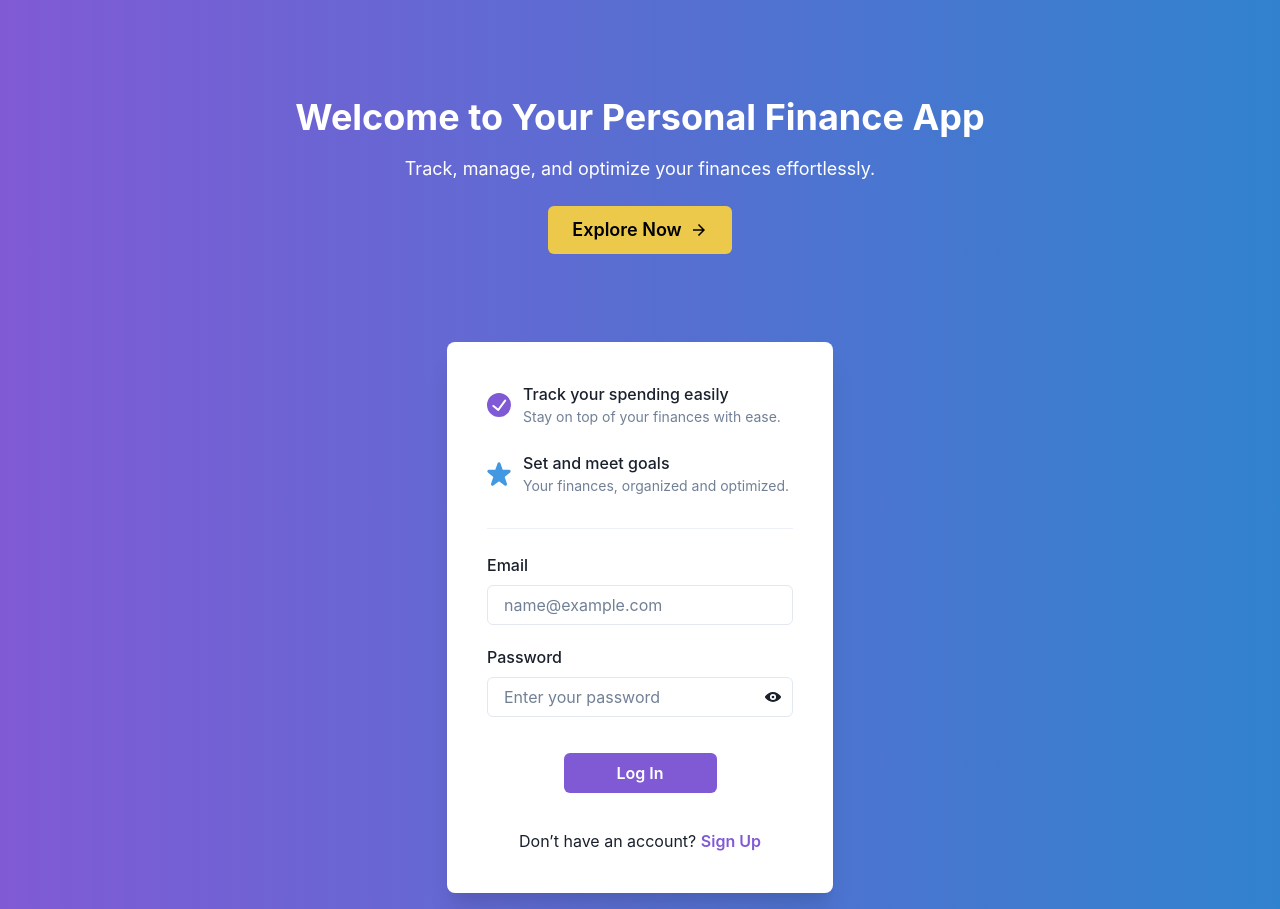
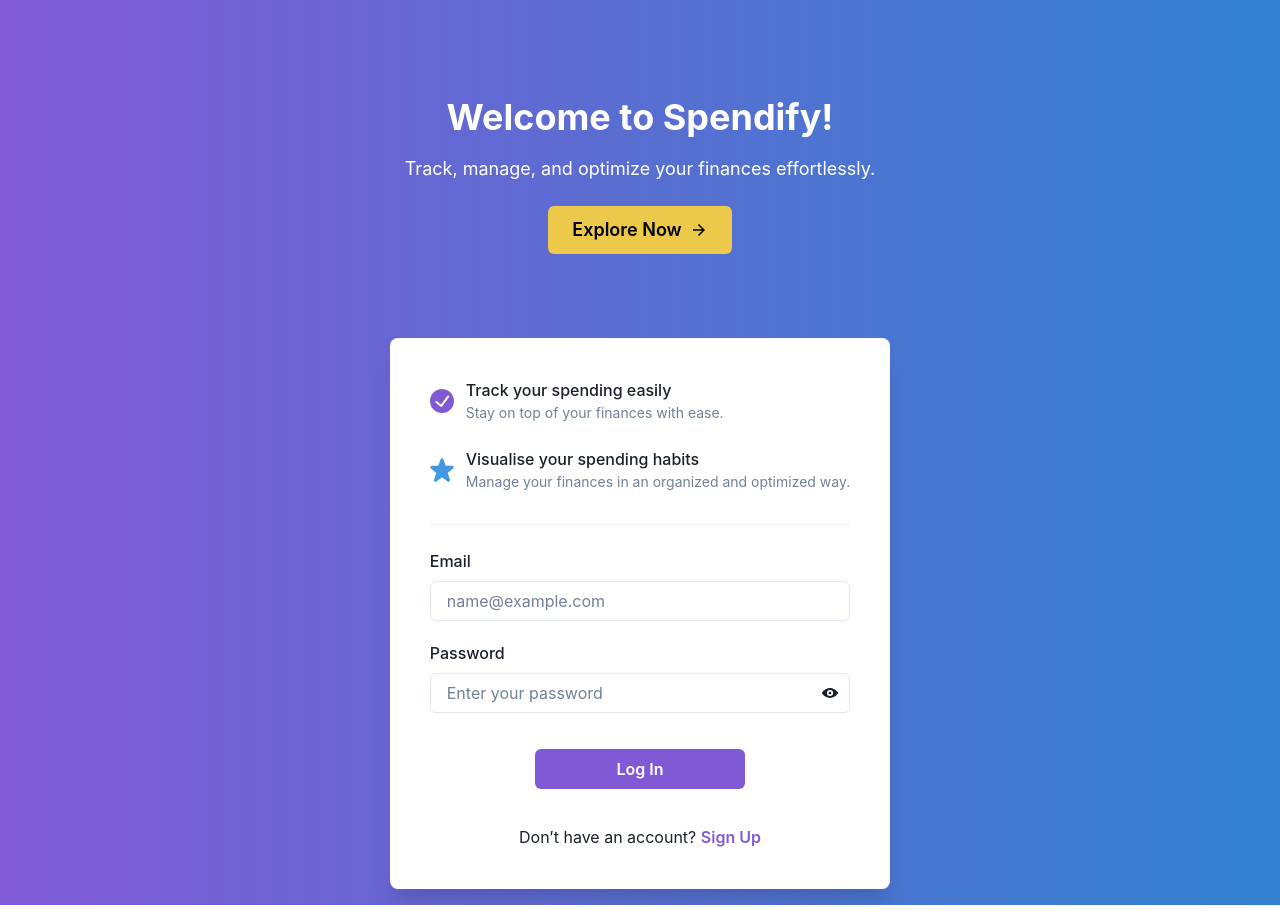
Before and after one commit to Wendyydxiao/personalfinaceapp, a React (Vite) app in the folder personal-finance-app/client/: page / in a window 1280 px wide. Built offline with nearby package versions, Linux system fonts and the light colour scheme.

Commit message:
update page text & readme

```diff
--- a/personal-finance-app/client/src/pages/login.jsx
+++ b/personal-finance-app/client/src/pages/login.jsx
@@ -82,7 +82,7 @@ const Login = () => {
         >
             <Box w="full" textAlign="center" py={20} color="white">
                 <Heading fontSize="4xl" mb={4}>
-                    Welcome to Your Personal Finance App
+                    Welcome to Spendify!
                 </Heading>
                 <Text fontSize="lg" mb={6}>
                     Track, manage, and optimize your finances effortlessly.
@@ -104,7 +104,7 @@ const Login = () => {
                     w="full"
                     bg="white"
                     p={10}
-                    mt={2}
+                    mt={1}
                     borderRadius="lg"
                     boxShadow="xl"
                     textAlign="center"
@@ -135,10 +135,10 @@ const Login = () => {
                             />
                             <Box>
                                 <Text fontWeight="medium">
-                                    Set and meet goals
+                                    Visualise your spending habits
                                 </Text>
                                 <Text fontSize="sm" color="gray.500">
-                                    Your finances, organized and optimized.
+                                    Manage your finances in an organized and optimized way.
                                 </Text>
                             </Box>
                         </Flex>
```
Also changed, not shown: personal-finance-app/client/assets/Spendify - Homepage.png (added), 1 other file (tests, documents, lock files or other folders).
